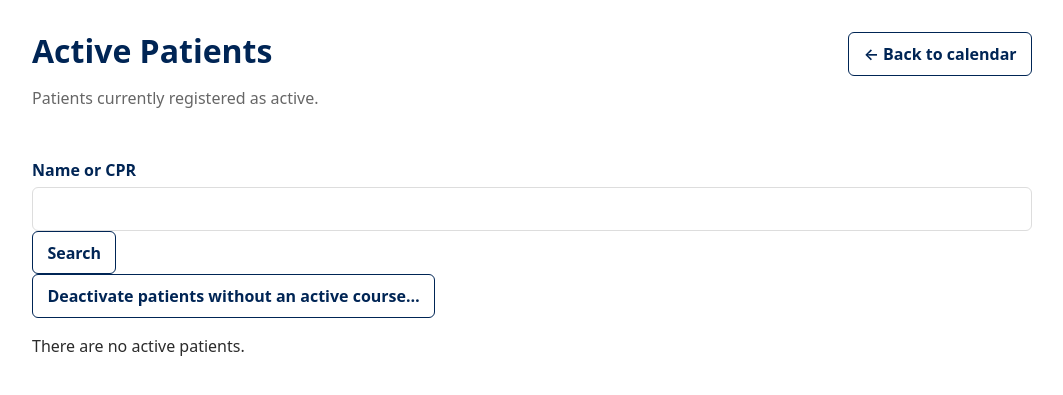
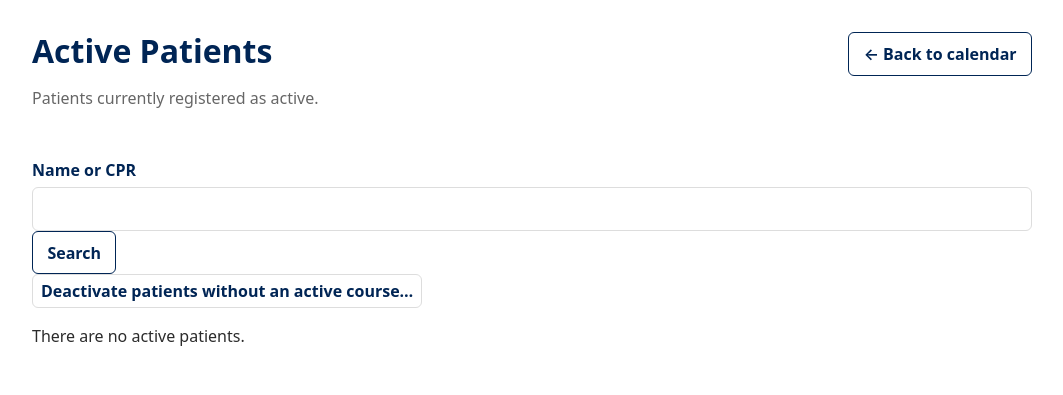
Before and after one commit to PyromaniacalGoose/Patient-Scheduler, a Django app: page /calendar/patients/ in a window 1280 px wide. Shown: the top 395 px of the page, without its empty margins (108-1171 px from the left). Run offline with Django 5.2, Linux system fonts and the light colour scheme; the visitor is signed in with stand-in values (Sample User, id 1); data that the repository does not hold is empty; parts of the project's set-up code (start-up, migrations or seed data) failed here and were passed over; some libraries are stand-ins or nearby versions.

Commit message:
Formatting and styling fixes

```diff
--- a/infra/static/infra/base.css
+++ b/infra/static/infra/base.css
@@ -167,6 +167,19 @@ button:disabled,
 .button--secondary:hover {
     background: var(--grey-50);
     color: var(--blue-bright);
+}
+
+.button--tertiary {
+    background: transparent;
+    border: 1px solid var(--grey-200);
+    color: var(--blue-dark);
+    padding: 0.25rem 0.5rem;
+}
+
+.button--tertiary:hover {
+    background: var(--grey-100);
+    border-color: var(--grey-200);
+    color: var(--blue-dark);
 }
 
 
--- a/infra/templates/patient_list.html
+++ b/infra/templates/patient_list.html
@@ -25,7 +25,7 @@
 
     {% if perms.infra.can_book_appointments %}
         <p>
-            <a class="button button--secondary" href="{% url 'deactivate_patients_without_course' %}">
+            <a class="button button--tertiary" href="{% url 'deactivate_patients_without_course' %}">
                 Deactivate patients without an active course…
             </a>
         </p>
@@ -58,7 +58,7 @@
                                 {{ patient.CPR_number }}
                             </p>
                         </div>
-
+                        <div>
                             <a
                                 class="button button--secondary"
                                 href="{% url 'patient_detail' patient_id=patient.id %}"
@@ -66,11 +66,12 @@
                                 View patient
                             </a>
                             {% if perms.infra.can_book_appointments %}
-                            <a class="button button--secondary"
+                                <a class="button button--tertiary"
                                    href="{% url 'deactivate_patient' patient_id=patient.id %}">
                                     Deactivate
                                 </a>
                             {% endif %}
+                        </div>
                     </div>
                 </div>
             {% endfor %}
```
Lines whose indentation alone changed are shown as unchanged.
